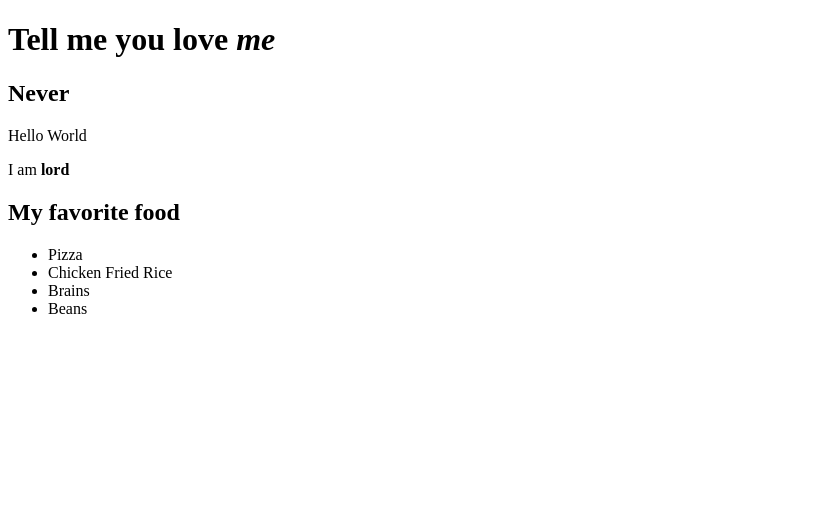
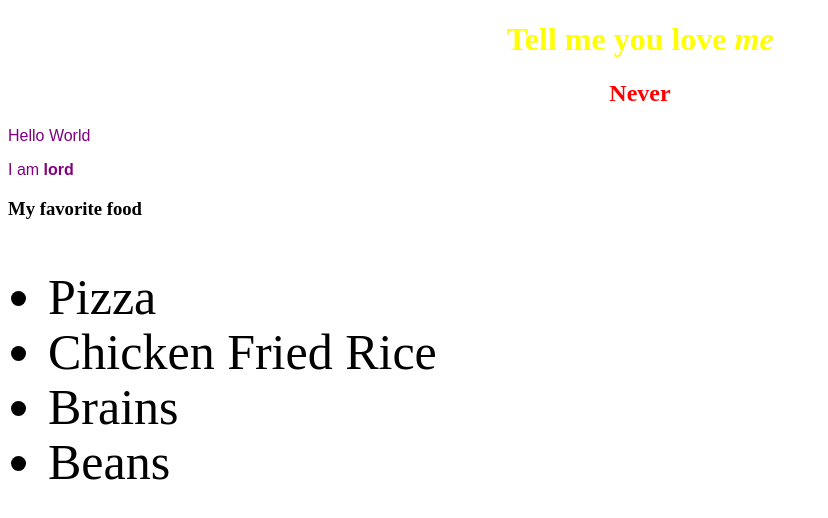
Before and after one commit to rifley/first-webpage, a plain HTML site: page my-first-webpage.html in a window 1280 px wide. Shown: the whole page, without its empty margins (0-828 px from the left). Drawn offline with Linux system fonts and the light colour scheme.

Commit message:
Added CSS styling

```diff
--- /dev/null
+++ b/css/styles.css
@@ -0,0 +1,20 @@
+h1 {
+  color: yellow;
+  text-align: center;
+}
+
+h2 {
+  color: red;
+  font-style: bold;
+  text-align: center;
+}
+
+p {
+  color: purple;
+  font-family: fantasy;
+}
+
+ul {
+  font-size: 50px;
+  line-height: 55px;
+}
--- a/my-first-webpage.html
+++ b/my-first-webpage.html
@@ -1,6 +1,7 @@
 <!DOCTYPE html>
 <html>
   <head>
+    <link href="css/styles.css" rel="stylesheet" type="text/css">
     <title>Web Page #1</title>
   </head>
   <body>
@@ -8,7 +9,7 @@
     <h2>Never</h2>
     <p>Hello World</p>
     <p>I am <strong>lord</strong></p>
-    <h2>My favorite food</h2>
+    <h3>My favorite food</h3>
     <ul>
       <li>Pizza</li>
       <li>Chicken Fried Rice</li>
```
